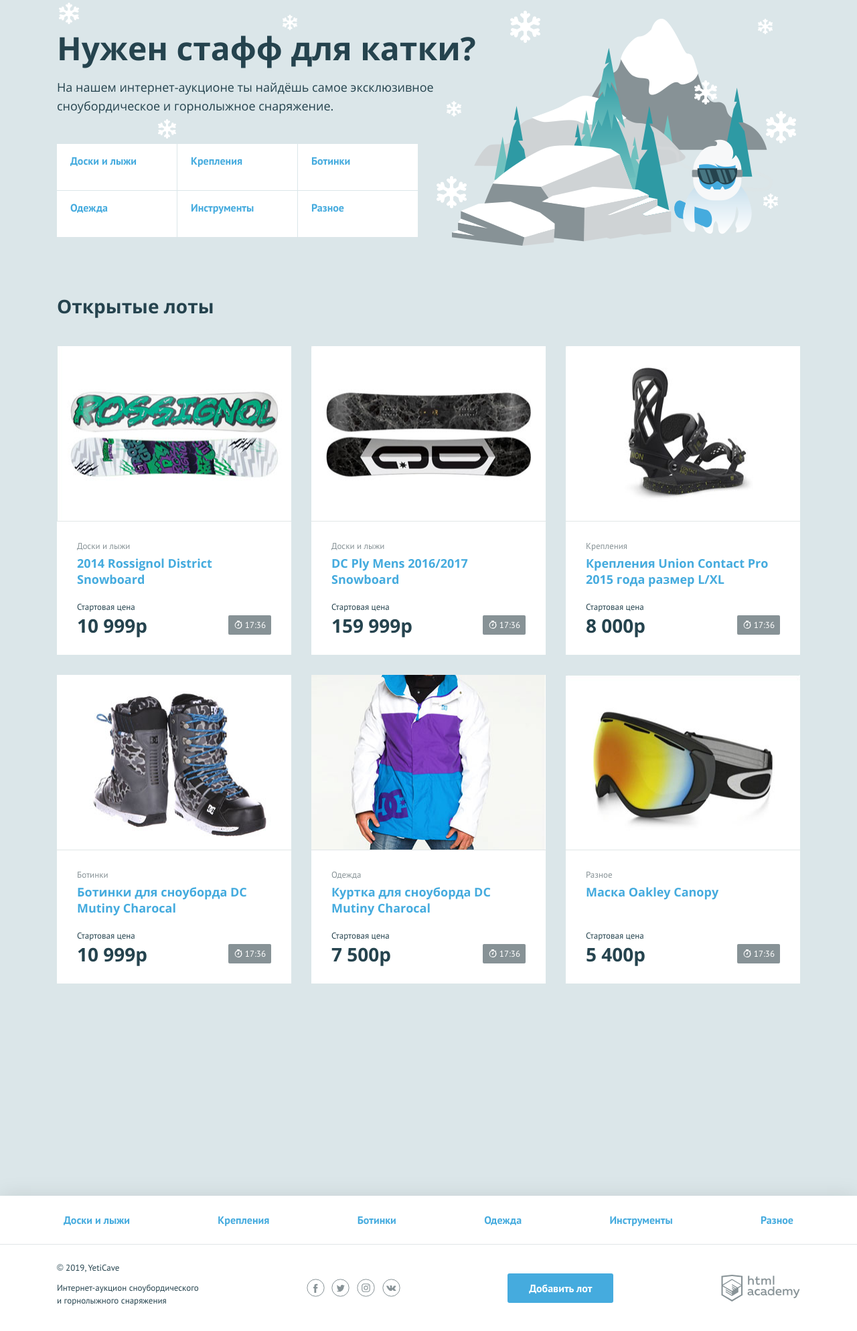
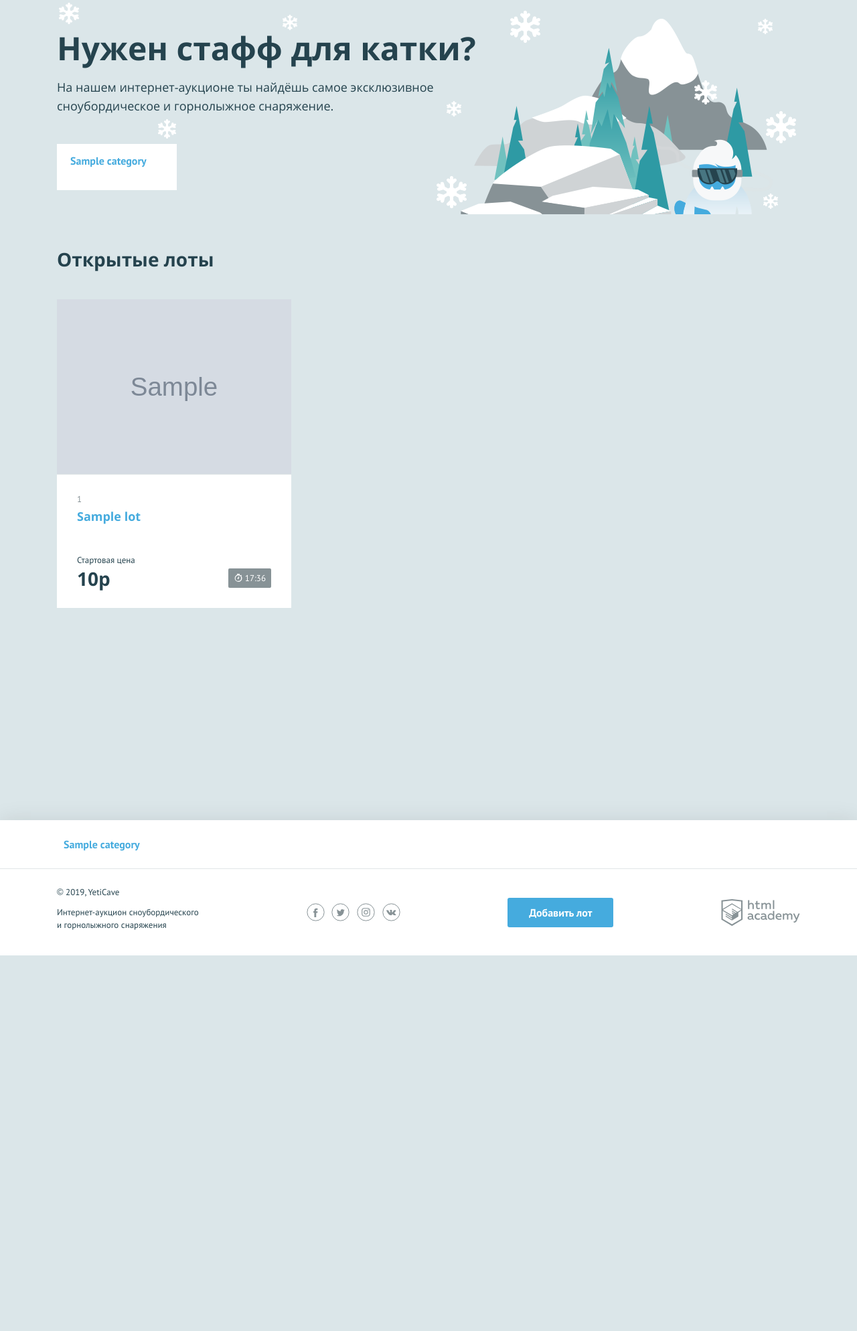
Before and after one commit to Sergey-by-ser/yeticave4, a PHP site: page / in a window 1280 px wide. Shown: the part 143-2131 px from the top of the page at 67% size. After the commit the page ends 1570 px from the top, so only its background shows below. Run offline with PHP 8.4, Linux system fonts and the light colour scheme; tables that the repository leaves empty hold one stand-in row (values such as "Sample post"); grey boxes marked "Sample" are stand-in pictures.

Commit message:
8_Chtenie_i_pokaz_zapisey_iz_MySQL

```diff
--- a/data.php
+++ b/data.php
@@ -1,23 +1,36 @@
 <?php
-$link = mysqli_connect('127.0.0.1','root','','yeticave');
+$is_auth = rand(0, 1);
+$user_name = 'Sergey'; // укажите здесь ваше имя
+
+
+
+$link = mysqli_connect('127.0.0.1','root','','schema');
 mysqli_set_charset($link,'utf8');
+
+$sql = 'SELECT * FROM categories';
+$categories = mysqli_query($link, $sql);
+
+if($categories){
+    echo mysqli_error($link);
+}
+$categories_list = mysqli_fetch_all($categories, MYSQLI_ASSOC);
+
+
+$sql2 = 'SELECT * FROM lots';
+$data_list = mysqli_query($link,$sql2);
+
+if ($data_list){
+    echo mysqli_error($link);
+}
+$data_list = mysqli_fetch_all($data_list, MYSQLI_ASSOC);
 
 
 
 
-$query = mysqli_query($link, "SELECT categ_name from categories");
-if ($query){
-    echo mysqli_error($link);
-}
 
-
-$is_auth = rand(0, 1);
-
-$user_name = 'Sergey'; // укажите здесь ваше имя
-
-$categories_list = [
+/*$categories_list = [
     'board' => 'Доски и лыжи',
-    'fastenings' => 'Крепления',
+    'mountings' => 'Крепления',
     'boots' => 'Ботинки',
     'clothing' => 'Одежда',
     'tools' => 'Инструменты',
@@ -65,5 +78,5 @@
         'url'=>'img/lot-6.jpg',
     ]
 
-];
+];*/
 ?>
--- a/queries.sql
+++ b/queries.sql
@@ -1,5 +1,5 @@
 INSERT INTO categories SET categ_id = "boards", categ_name = "Доски и лыжи";
-INSERT INTO categories SET categ_id = "Mountings", categ_name = "Крепления";
+INSERT INTO categories SET categ_id = "mountings", categ_name = "Крепления";
 INSERT INTO categories SET categ_id = "boots", categ_name = "Ботинки";
 INSERT INTO categories SET categ_id = "clothing", categ_name = "Одежда";
 INSERT INTO categories SET categ_id = "tools", categ_name = "Инструменты";
--- a/templates/index.php
+++ b/templates/index.php
@@ -3,10 +3,10 @@
         <h2 class="promo__title">Нужен стафф для катки?</h2>
         <p class="promo__text">На нашем интернет-аукционе ты найдёшь самое эксклюзивное сноубордическое и горнолыжное снаряжение.</p>
         <ul class="promo__list">
-            <?php foreach ($categories_list as $value): ?>
+            <?php foreach ($categories_list as $item): ?>
             <!--заполните этот список из массива категорий-->
-            <li class="promo__item " <?php $value?>>
-                <a class="promo__link" href="pages/all-lots.html"><?=$value;?></a>
+            <li class="promo__item " <?php $item?>>
+                <a class="promo__link" href="pages/all-lots.html"><?=$item['categ_name'];?></a>
             </li>
             <?php endforeach;?>
         </ul>
@@ -17,18 +17,18 @@
         </div>
         <ul class="lots__list">
             <!--заполните этот список из массива с товарами-->
-            <?php foreach ($data_list as $value):?>
+            <?php foreach ($data_list as $lot):?>
             <li class="lots__item lot">
                 <div class="lot__image">
-                    <img src="<?=$value['url']?>" width="350" height="260" alt="">
+                    <img src="<?=$lot['lot_image']?>" width="350" height="260" alt="">
                 </div>
                 <div class="lot__info">
-                    <span class="lot__category"><?=$value['categories']?></span>
-                    <h3 class="lot__title"><a class="text-link" href="pages/lot.html"><?=$value['name']?></a></h3>
+                    <span class="lot__category"><?=$lot['lot_categ_id']?></span>
+                    <h3 class="lot__title"><a class="text-link" href="pages/lot.html"><?=$lot['lot_name']?></a></h3>
                     <div class="lot__state">
                         <div class="lot__rate">
                             <span class="lot__amount">Стартовая цена</span>
-                            <span class="lot__cost"><?=sum_format($value['price']);?></span>
+                            <span class="lot__cost"><?=sum_format($lot['lot_start_price']);?></span>
                         </div>
                         <div class="lot__timer timer">
                             <?=timer_to();?>
--- a/templates/layout.php
+++ b/templates/layout.php
@@ -55,7 +55,7 @@
             <!--заполните этот список из массива категорий-->
             <?php foreach ($categories_list as $item): ?>
                 <li class="nav__item">
-                    <a href="pages/all-lots.html"><?=$item;?></a>
+                    <a href="pages/all-lots.html"><?=$item['categ_name'];?></a>
                 </li>
             <?php endforeach; ?>
         </ul>
```
